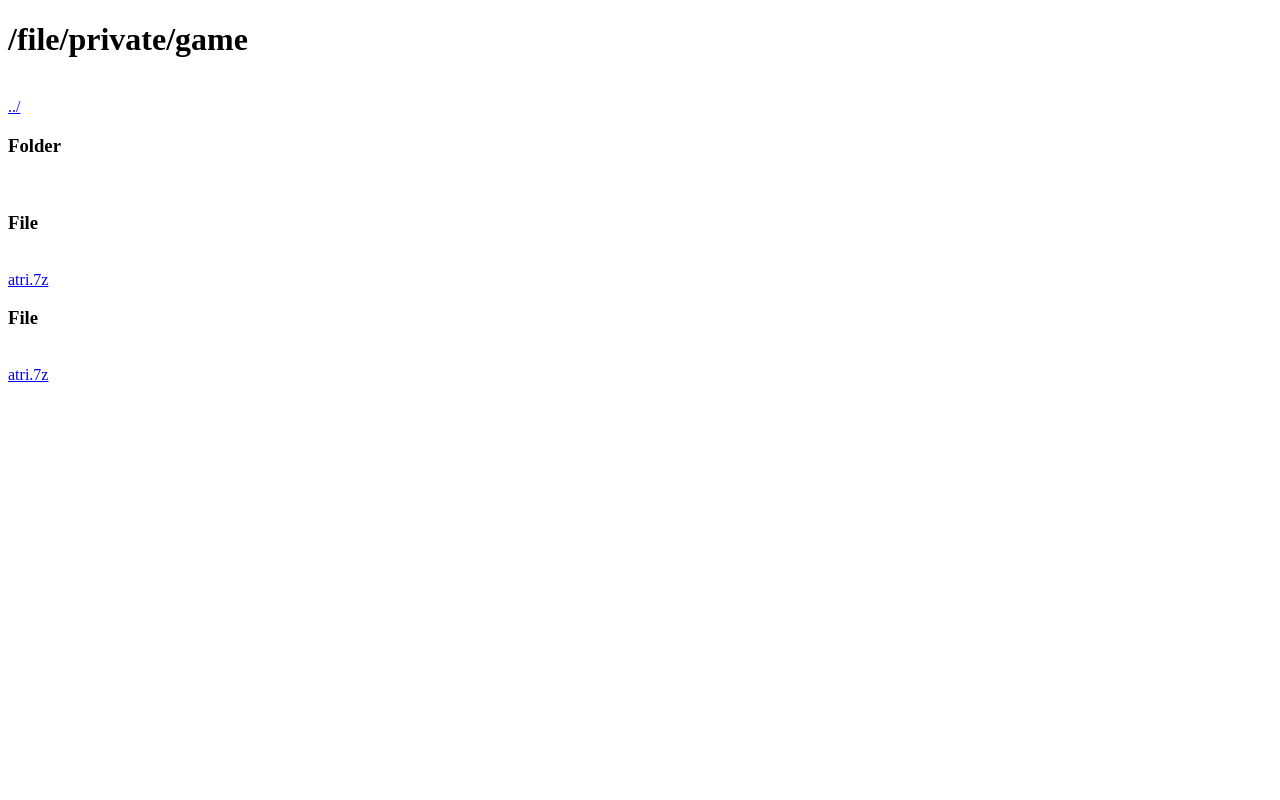
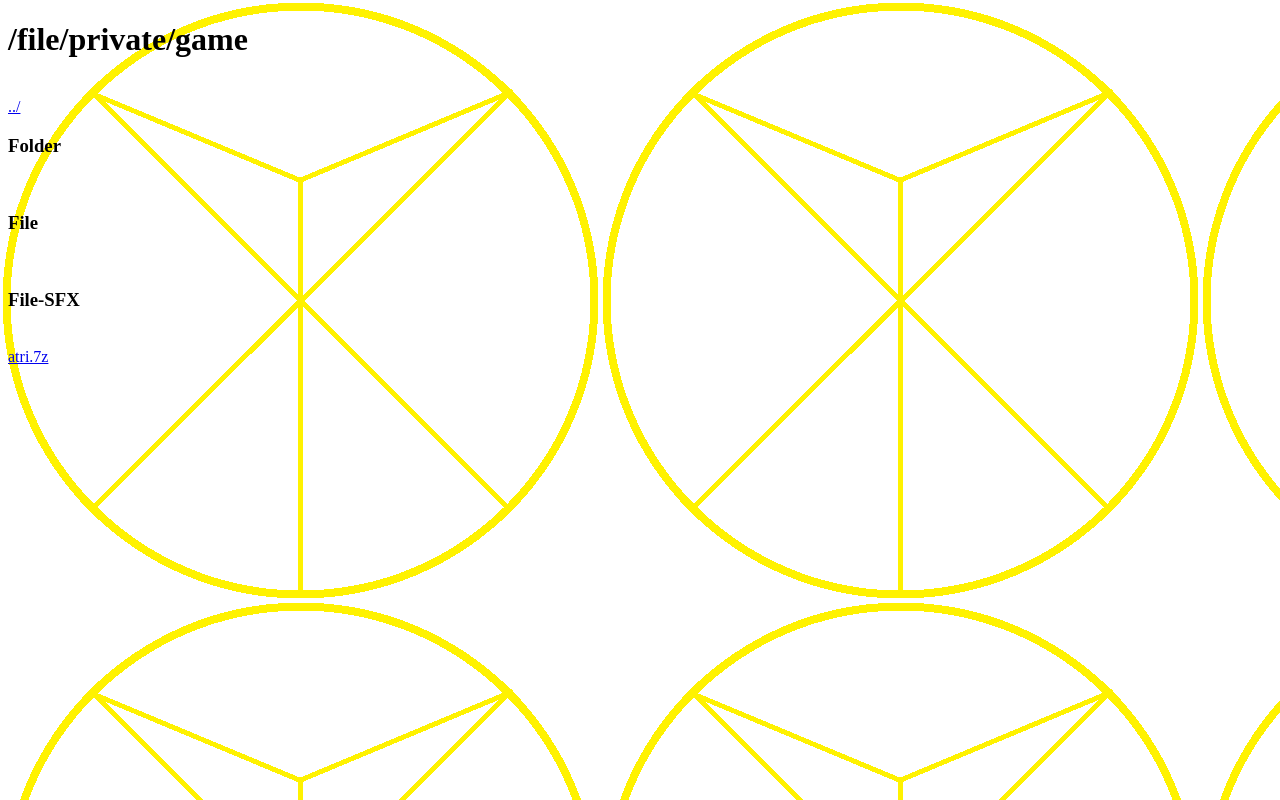
Before and after one commit to pan-wangxyspeaking/pan-wangxyspeaking.github.io, a plain HTML site: page file/private/game/index.html in a window 1280 px wide. Drawn offline with Linux system fonts and the light colour scheme.

Commit message:
add background and improve some mistakes

```diff
--- a/file/private/game/index.html
+++ b/file/private/game/index.html
@@ -18,10 +18,9 @@
 
     <h3>File</h3><br />
     <div class="file">
-        <a href="./atri.7z/">atri.7z</a><br />
     </div>
 
-    <h3>File</h3><br />
+    <h3>File-SFX</h3><br />
     <div class="file-SFX">
         <a href="./atri-SFX/">atri.7z</a><br />
     </div>
--- a/static/css/background.css
+++ b/static/css/background.css
@@ -1,3 +1,3 @@
 body{
-  <!--background-image:url("../img/background.jpg")-->
+  background-image:url("../img/background.png")
 }
```
Also changed, not shown: static/img/background.png (added).
